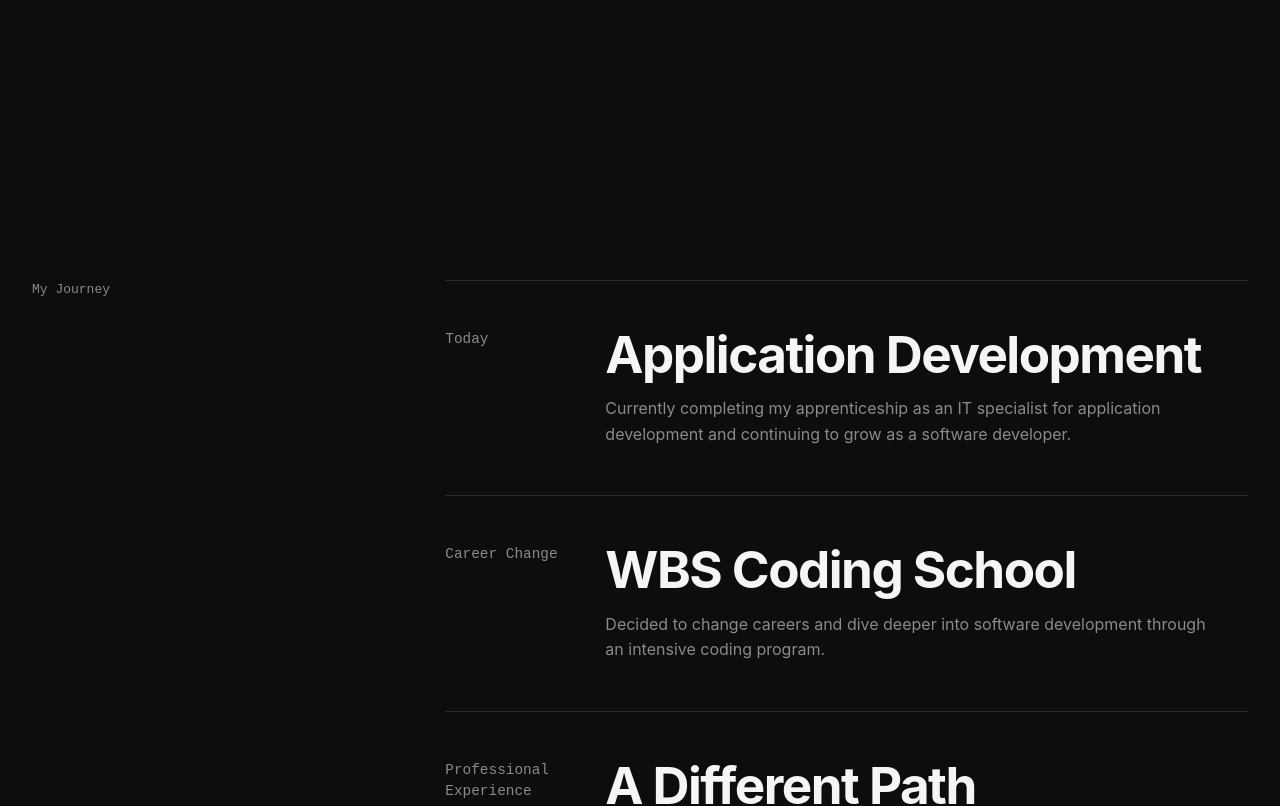
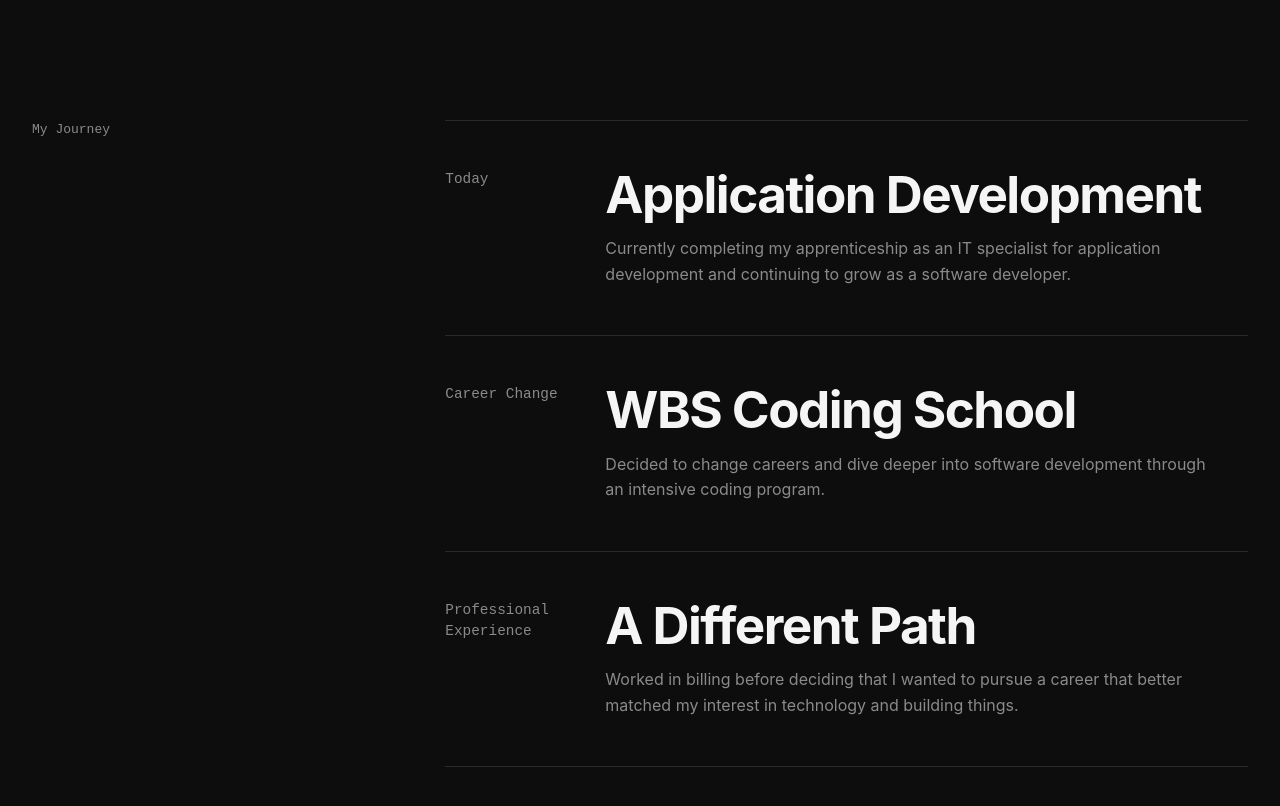
Before and after one commit to nineb1ts/nineb1ts.de, a React (Vite) app: page / in a window 1280 px wide. Shown: the part 3080-3886 px from the top of the page. Built offline with nearby package versions, Linux system fonts and the light colour scheme.

Commit message:
feat: add sticky career journey section

```diff
--- a/src/App.css
+++ b/src/App.css
@@ -125,7 +125,18 @@
 */
 
 .journey {
-  padding-block: 10rem;
+  /* padding-block: 10rem; */
+  min-height: 300vh;
+}
+
+.journey-sticky {
+  position: sticky;
+  top: 0;
+
+  min-height: 100vh;
+
+  display: flex;
+  align-items: center;
 }
 
 .journey-heading {
--- a/src/App.tsx
+++ b/src/App.tsx
@@ -130,6 +130,7 @@
         </section>
 
         <section className="journey">
+          <div className="journey-sticky">
             <div className="container grid">
               <div className="journey-heading">
                 <p>My Journey</p>
@@ -144,6 +145,7 @@
                     description={item.description}
                   />
                 ))}
+              </div>
             </div>
           </div>
         </section>
```
Lines whose indentation alone changed are shown as unchanged.
